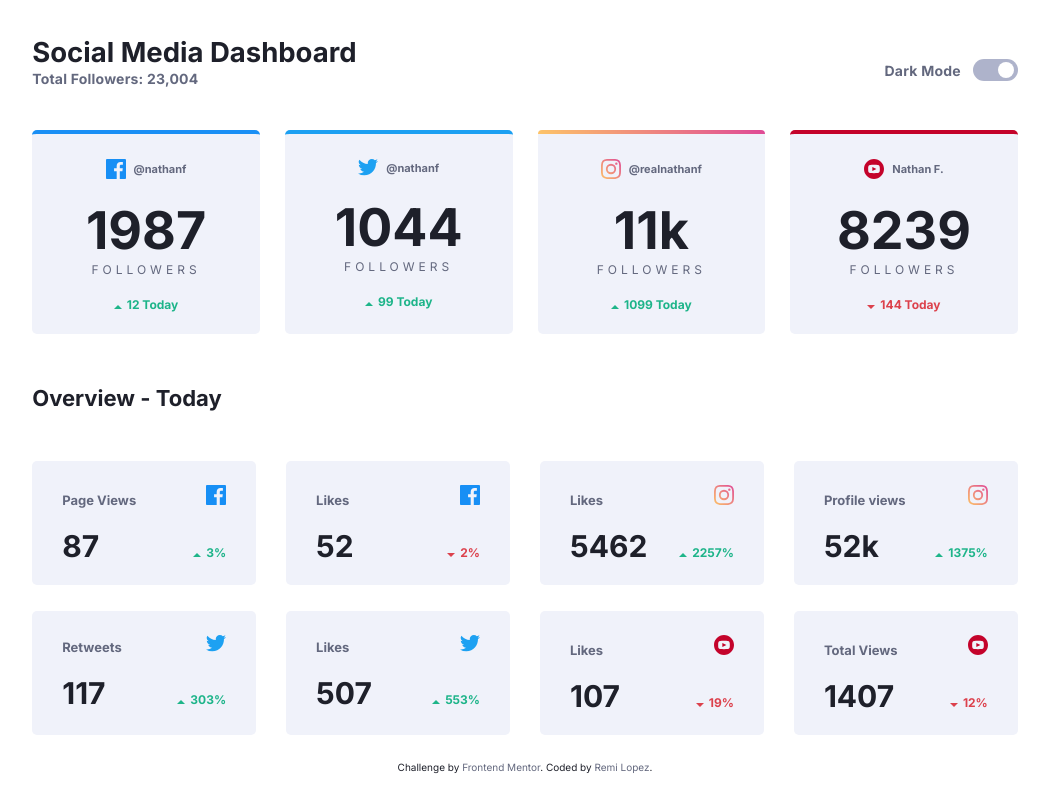
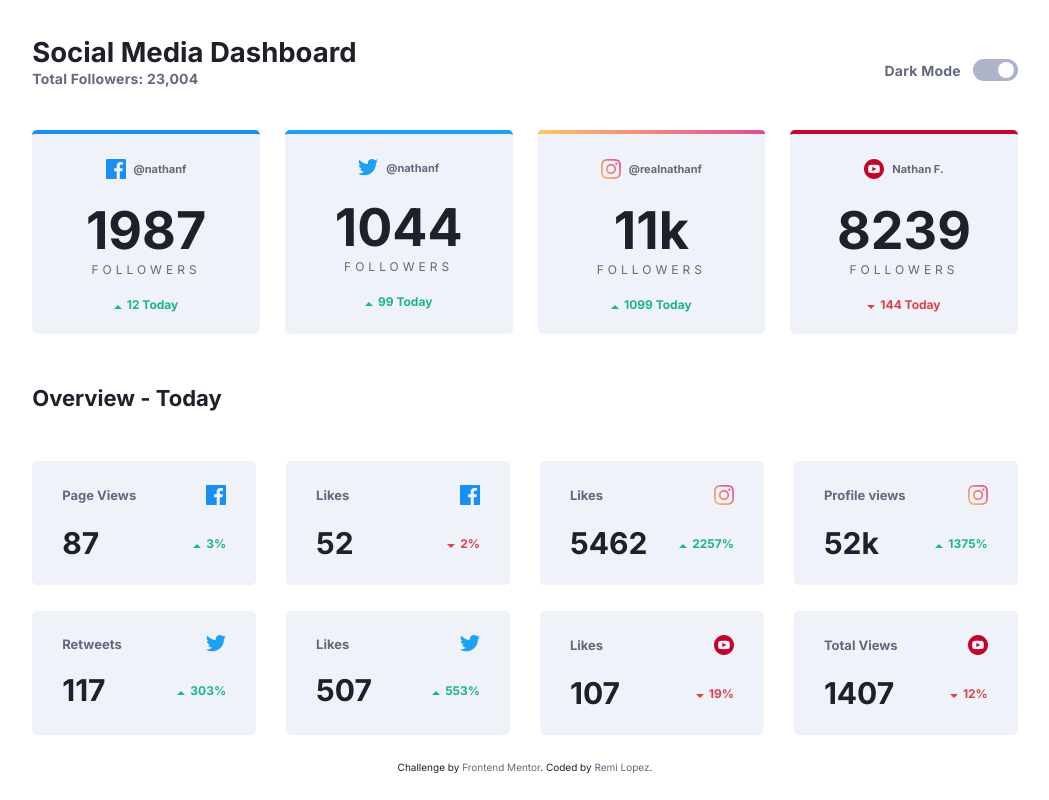
Before and after one commit to Zepolimer/Dashboard_ThemeSwitcher, a plain HTML site: page index.html in a window 1280 px wide. Shown: the whole page, without its empty margins (115-1164 px from the left). Drawn offline with Linux system fonts and the light colour scheme.

Commit message:
Add files via upload

```diff
--- a/style.css
+++ b/style.css
@@ -225,10 +225,9 @@ p {
     display: flex;
     justify-content: space-between;
     margin: 20px 20px;
-    align-items: baseline;
+    align-items: center;
 }
-.firstRow { padding-top: 20px; }
-.secondRow { padding-bottom: 20px; }
+
 .title {
     font-size: 13px;
     font-weight: 700;
```
